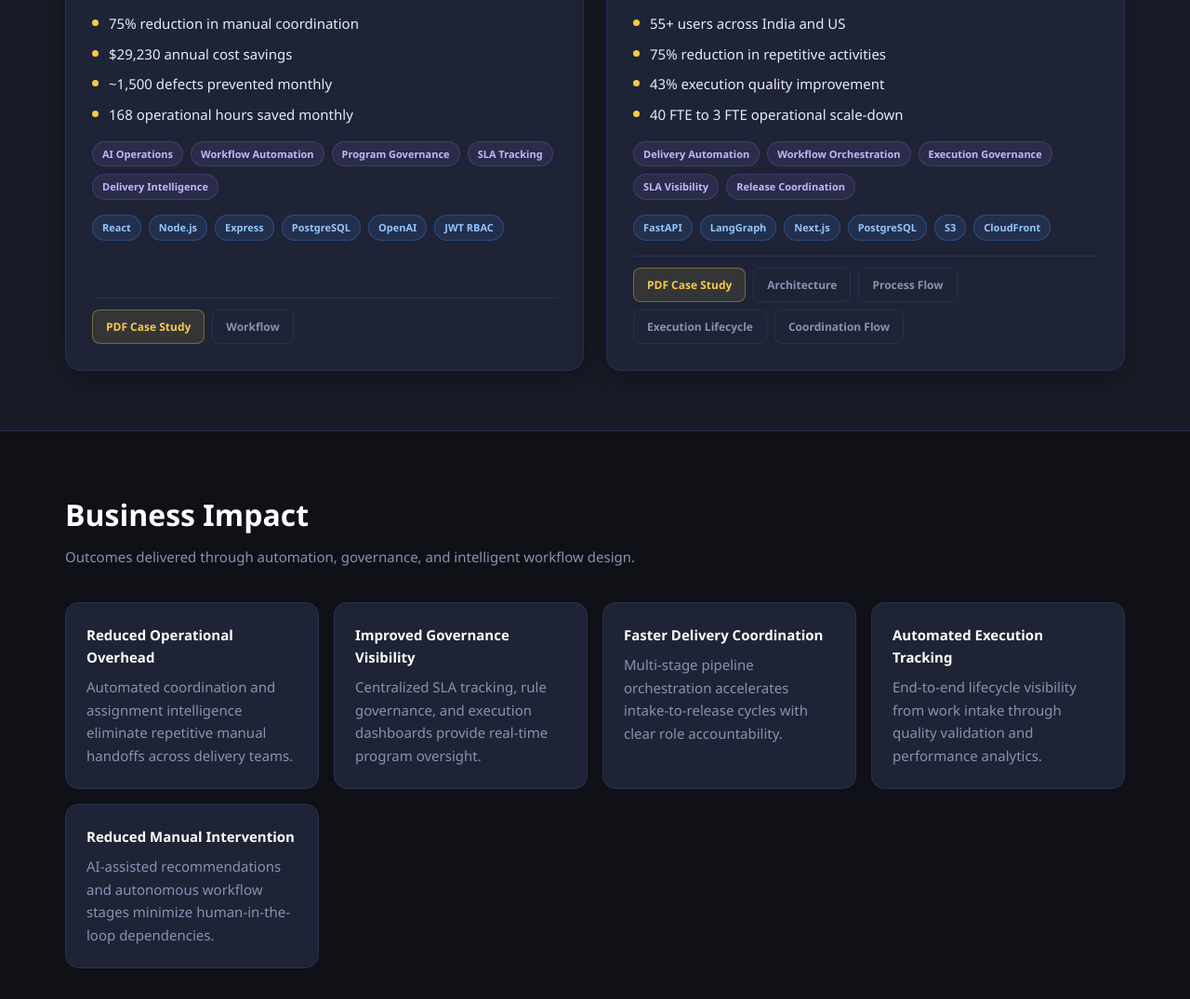
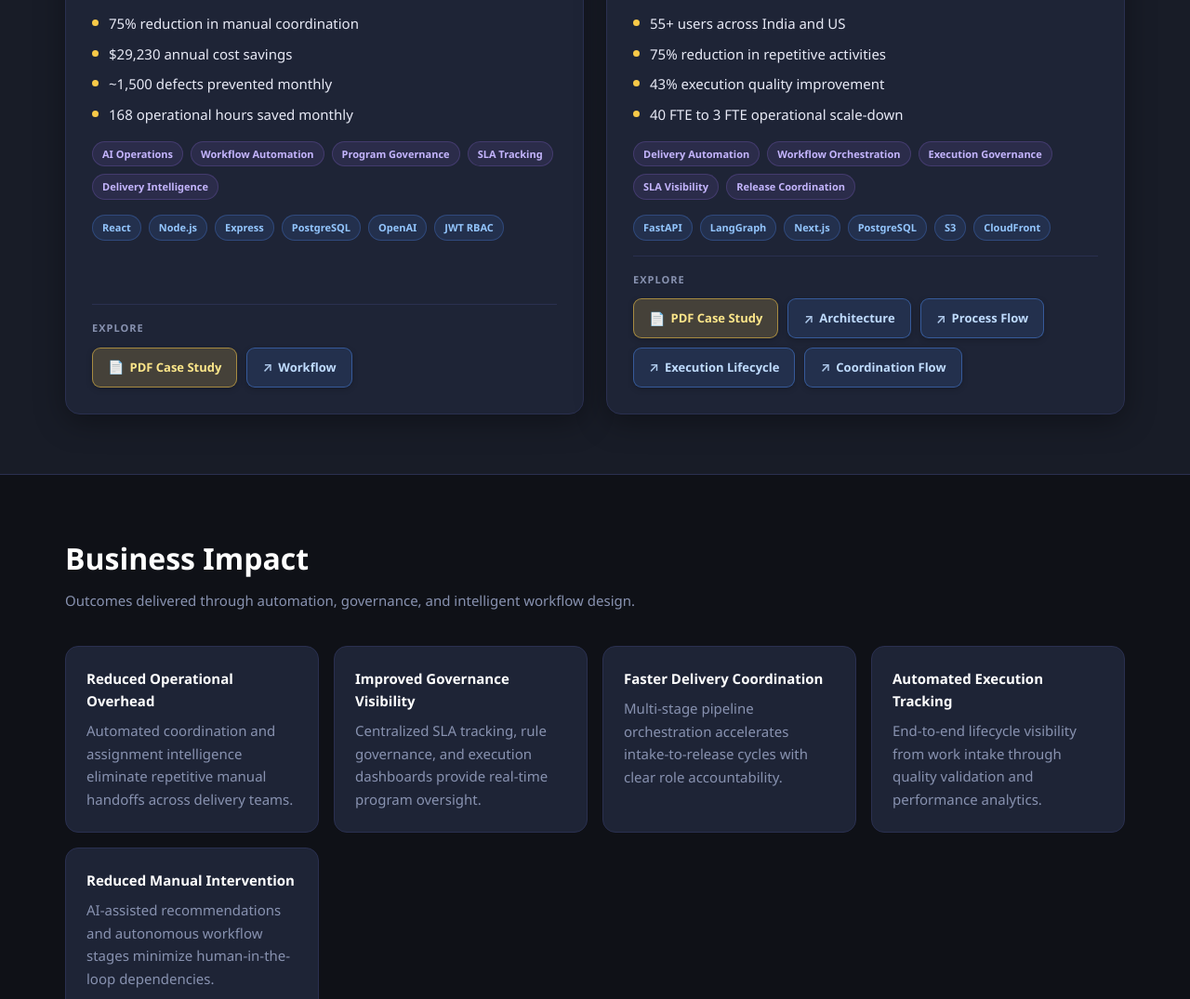
Before and after one commit to subramaniyam22/automation-case-studies, a plain HTML site: page index.html in a window 1280 px wide. Shown: the part 1165-2240 px from the top of the page at 93% size. Drawn offline with Linux system fonts and the light colour scheme.

Commit message:
Make case study action buttons clearly clickable.
Add solid fills, hover lift, icons, and Explore label to distinguish buttons from tags.

Co-authored-by: Cursor <cursoragent@cursor.com>

```diff
--- a/assets/app.js
+++ b/assets/app.js
@@ -176,7 +176,10 @@
 
   function renderPageLinks(pages) {
     return pages.map(function (page) {
-      return '<a class="btn btn-secondary" href="' + escapeHtml(page.link) + '">' + escapeHtml(page.title) + '</a>';
+      return '<a class="btn btn-secondary" href="' + escapeHtml(page.link) + '">' +
+        '<span class="btn-icon" aria-hidden="true">↗</span>' +
+        escapeHtml(page.title) +
+      '</a>';
     }).join('');
   }
 
@@ -192,7 +195,10 @@
         '<div class="tag-row">' + renderTags(study.tags) + '</div>' +
         '<div class="tech-row">' + renderTech(study.tech) + '</div>' +
         '<div class="card-links">' +
-          '<a class="btn btn-pdf" href="' + escapeHtml(study.pdf) + '" target="_blank" rel="noopener">PDF Case Study</a>' +
+          '<span class="card-links-label">Explore</span>' +
+          '<a class="btn btn-pdf" href="' + escapeHtml(study.pdf) + '" target="_blank" rel="noopener">' +
+            '<span class="btn-icon" aria-hidden="true">📄</span> PDF Case Study' +
+          '</a>' +
           renderPageLinks(study.pages) +
         '</div>' +
       '</article>'
--- a/assets/styles.css
+++ b/assets/styles.css
@@ -290,23 +290,42 @@ section { padding: 64px 0; }
 .card-links {
   display: flex;
   flex-wrap: wrap;
-  gap: 8px;
+  gap: 10px;
   margin-top: auto;
-  padding-top: 12px;
+  padding-top: 16px;
   border-top: 1px solid var(--border);
   align-items: center;
+}
+
+.card-links-label {
+  width: 100%;
+  font-size: 11px;
+  font-weight: 700;
+  text-transform: uppercase;
+  letter-spacing: 1px;
+  color: var(--muted);
+  margin-bottom: 2px;
 }
 
 .btn {
   display: inline-flex;
   align-items: center;
   gap: 6px;
-  font-size: 12px;
+  font-size: 13px;
   font-weight: 600;
-  padding: 8px 14px;
-  border-radius: 8px;
+  padding: 10px 16px;
+  border-radius: 9px;
   border: 1px solid transparent;
-  transition: all 0.2s;
+  cursor: pointer;
+  text-decoration: none;
+  transition: background 0.2s, color 0.2s, border-color 0.2s, transform 0.2s, box-shadow 0.2s;
+  box-shadow: 0 2px 6px rgba(0, 0, 0, 0.2);
+}
+
+.btn-icon {
+  font-size: 14px;
+  line-height: 1;
+  opacity: 0.9;
 }
 
 .btn-primary {
@@ -315,29 +334,50 @@ section { padding: 64px 0; }
   border-color: var(--accent);
 }
 
-.btn-primary:hover { background: #3a7ae8; color: var(--white); }
+.btn-primary:hover {
+  background: #3a7ae8;
+  color: var(--white);
+  transform: translateY(-2px);
+  box-shadow: 0 4px 14px rgba(79, 142, 247, 0.4);
+}
 
 .btn-secondary {
-  background: transparent;
-  color: var(--muted);
-  border-color: var(--border);
+  background: rgba(79, 142, 247, 0.12);
+  color: #bfdbfe;
+  border-color: rgba(79, 142, 247, 0.45);
 }
 
 .btn-secondary:hover {
   color: var(--white);
-  border-color: rgba(79, 142, 247, 0.45);
-  background: var(--accent-soft);
+  background: var(--accent);
+  border-color: var(--accent);
+  transform: translateY(-2px);
+  box-shadow: 0 4px 14px rgba(79, 142, 247, 0.35);
+}
+
+.btn-secondary:active,
+.btn-pdf:active {
+  transform: translateY(0);
 }
 
 .btn-pdf {
-  background: rgba(247, 201, 72, 0.1);
-  color: var(--amber);
-  border-color: rgba(247, 201, 72, 0.35);
+  background: rgba(247, 201, 72, 0.18);
+  color: #fde68a;
+  border-color: rgba(247, 201, 72, 0.55);
+  font-weight: 700;
 }
 
 .btn-pdf:hover {
-  background: rgba(247, 201, 72, 0.18);
-  color: var(--amber);
+  background: rgba(247, 201, 72, 0.32);
+  color: #fff3bf;
+  border-color: var(--amber);
+  transform: translateY(-2px);
+  box-shadow: 0 4px 14px rgba(247, 201, 72, 0.3);
+}
+
+.btn:focus-visible {
+  outline: 2px solid var(--accent);
+  outline-offset: 2px;
 }
 
 /* ── Impact Grid ── */
```
